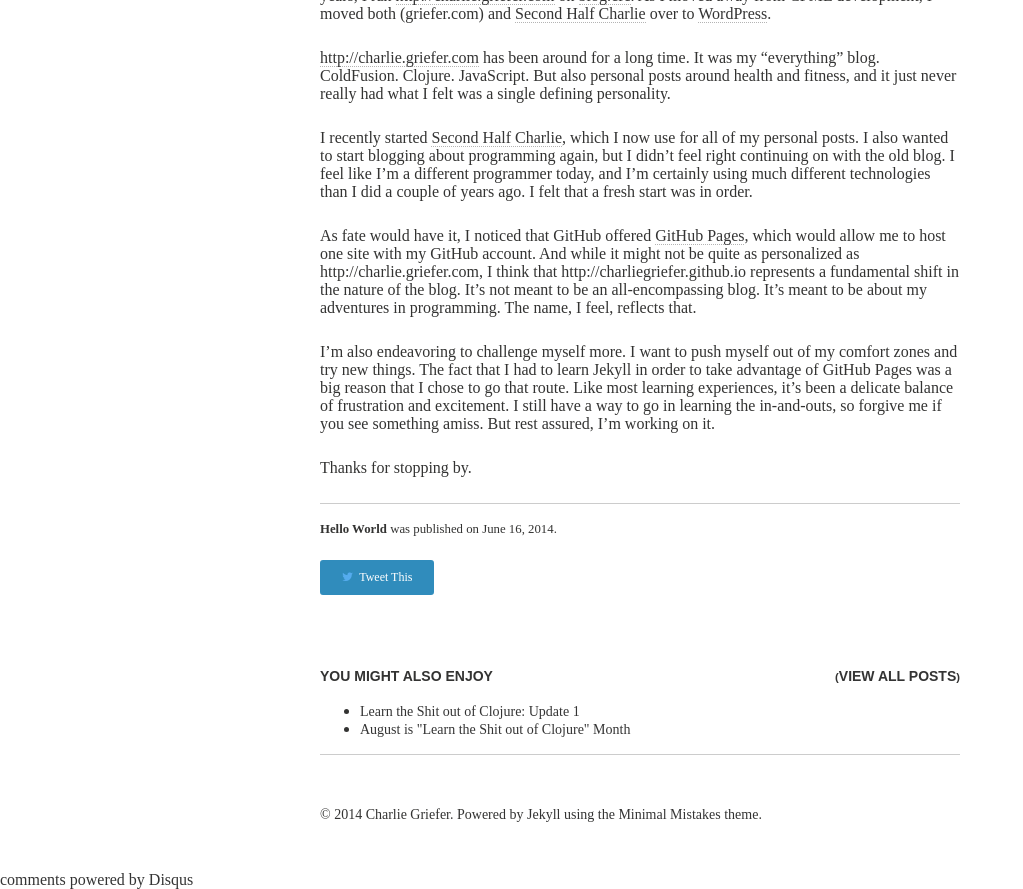
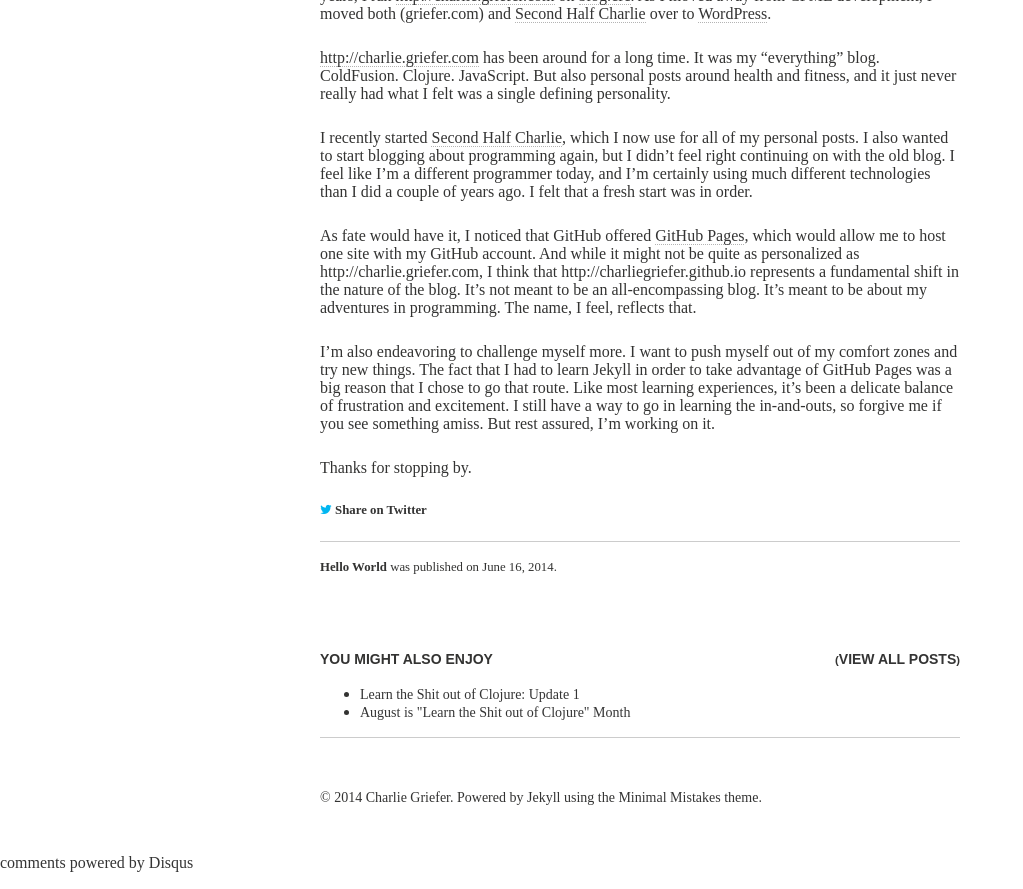
Before and after one commit to charliegriefer/charliegriefer.github.io, a Jekyll site: the page built from _posts/2014-06-16-hello-world.md, in a window 1280 px wide, cut to the strip 232-1121 px from the top of the page. Shown: the whole strip, without its empty margins (0-1023 px from the left). Built offline with Jekyll 4.4.1, drawn with Linux system fonts in a browser that asks for light colours; nearby versions of some CDN libraries; some web fonts are replaced; comment, search, counter and statistics services are not loaded.

Commit message:
simplfied 'share on twitter' link

```diff
--- a/_layouts/post.html
+++ b/_layouts/post.html
@@ -42,6 +42,8 @@
     </div><!--/ .headline-wrap -->
     <div class="article-wrap">
       {{ content }}
+
+<p class="byline"><a href="https://twitter.com/intent/tweet?text={{ page.title | truncate: 80 | append: ' ' | append: site.url | append: site.baseurl | append: page.url | uri_escape }}" target="tweetThis" onclick="window.open( this.href, 'tweetThis', 'width=600,height=425' ).focus()" style="border:0;"><i class="fa fa-twitter" style="color:#00B6F1;"></i> <strong>Share on Twitter</strong></a></p>
       <hr />
 
 
@@ -51,7 +53,6 @@
         </div>
         <p class="byline"><strong>{{ page.title }}</strong> was published on <time datetime="{{ page.date | date_to_xmlschema }}">{{ page.date | date: "%B %d, %Y" }}</time>{% if page.modified %} and last modified on <time datetime="{{ page.modified | date: "%Y-%m-%d" }}">{{ page.modified | date: "%B %d, %Y" }}</time>{% endif %}.</p>
 
-        <a href="https://twitter.com/intent/tweet?text={{ page.title | truncate: 80 | append: ' ' | append: site.url | append: site.baseurl | append: page.url | uri_escape }}" target="tweetThis" onclick="window.open( this.href, 'tweetThis', 'width=600,height=425' ).focus()" class="btn btn-info btn-tweet"><i class="fa fa-twitter"></i>Tweet This</a>
       </footer>
     </div><!-- /.article-wrap -->
   {% if site.owner.disqus-shortname and page.comments == true %}
```
